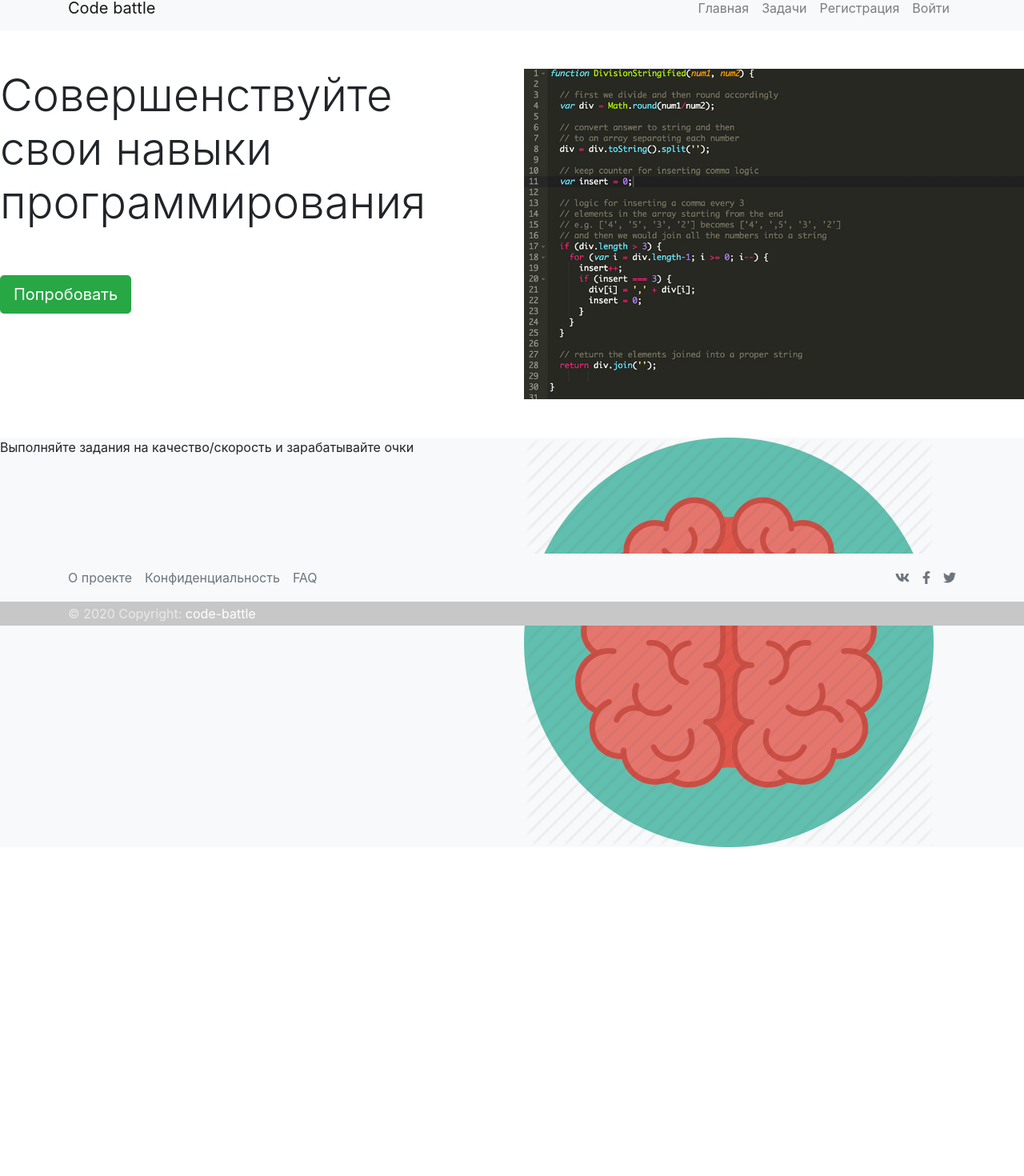
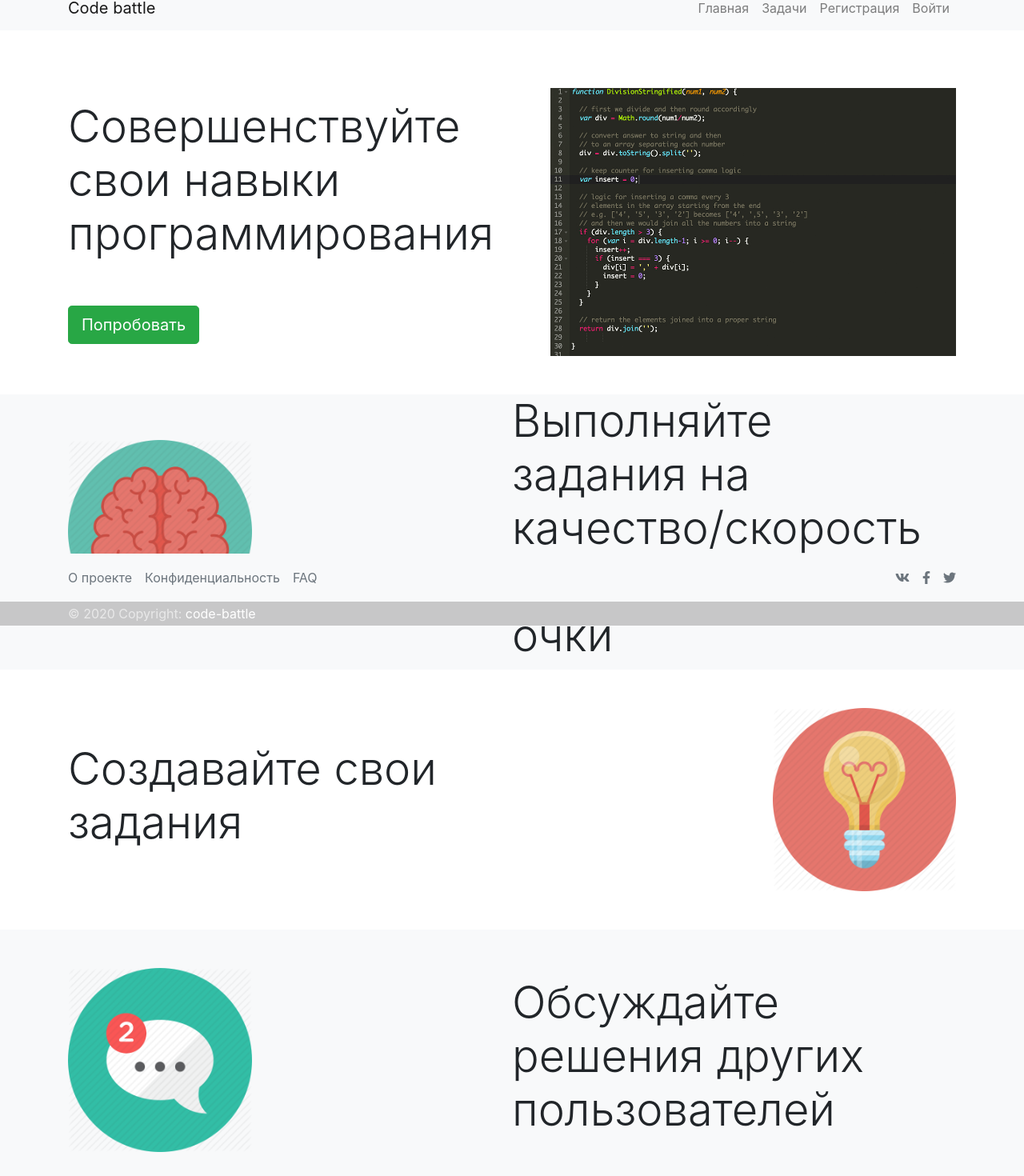
Before and after one commit to space2pacman/code-battle-client, a Vue app: page /solution/1 in a window 1280 px wide. Shown: the part 18-1488 px from the top of the page at 80% size. Before the commit the page ends 1077 px from the top, so only its background shows below. Built offline with nearby package versions, Linux system fonts and the light colour scheme.

Commit message:
add MainSection component

```diff
--- /dev/null
+++ b/src/components/MainSection.vue
@@ -0,0 +1,51 @@
+<template>
+	<div class="main__section" :class="background">
+		<div class="container">
+			<div class="d-flex justify-content-between align-items-center" :class="rowReverse">
+				<div class="w-50">
+					<h2 class="display-4">{{ section.caption }}</h2>
+					<slot name="description" />
+				</div>
+				<div class="w-50">
+					<img :src="section.image.link" class="pt-5 pb-5" :class="[imagePadding, imageSize, imageDirection]">
+				</div>
+			</div>
+		</div>
+	</div>
+</template>
+
+<script>
+export default {
+	computed: {
+		imageSize() {
+			return this.section.image.size ? this.section.image.size : "w-100";
+		},
+		imagePadding() {
+			return this.index % 2 === 1 ? "pr-5" : "pl-5";
+		},
+		imageDirection() {
+			return { "float-right": this.index % 2 === 0 };
+		},
+		rowReverse() {
+			return { "flex-row-reverse": this.index % 2 === 1 };
+		},
+		background() {
+			return { "bg-light": this.index % 2 === 1 };
+		}
+	},
+	props: {
+		section: Object,
+		index: Number
+	}
+}
+</script>
+
+<style scoped>
+.main__section:last-child {
+	margin-bottom: 90px;
+}
+
+.main__section--last {
+	margin-bottom: 200px !important;
+}
+</style>
--- a/src/pages/Main.vue
+++ b/src/pages/Main.vue
@@ -1,21 +1,53 @@
 <template>
 	<div>
-		<div class="row mt-5">
-			<div class="col">
-				<h1 class="display-4">Совершенствуйте свои навыки программирования</h1>
+		<main-section v-for="(section, index) in sections" :section="section" :index="index">
+			<template v-if="section.slot === 'button'" v-slot:description>
 				<button type="button" class="btn btn-success btn-lg mt-5">Попробовать</button>
-			</div>
-			<div class="col">
-				<img src="@/assets/code.jpg" width="100%">
-			</div>
-		</div>
-		<div class="row mt-5 bg-light">
-			<div class="col">
-				Выполняйте задания на качество/скорость и зарабатывайте очки
-			</div>
-			<div class="col">
-				<img src="@/assets/brain.png">
-			</div>
-		</div>
+			</template>
+		</main-section>
 	</div>
 </template>
+
+<script>
+import MainSection from "@/components/MainSection";
+
+export default {
+	data() {
+		return {
+			sections: [
+				{
+					caption: "Совершенствуйте свои навыки программирования",
+					image: {
+						link: require("@/assets/code.jpg")
+					},
+					slot: "button"
+				},
+				{
+					caption: "Выполняйте задания на качество/скорость и зарабатывайте очки",
+					image: {
+						link: require("@/assets/brain.png"),
+						size: "w-50"
+					}
+				},
+				{
+					caption: "Создавайте свои задания",
+					image: {
+						link: require("@/assets/lamp.png"),
+						size: "w-50"
+					}
+				},
+				{
+					caption: "Обсуждайте решения других пользователей",
+					image: {
+						link: require("@/assets/chat.png"),
+						size: "w-50"
+					}
+				}
+			]
+		}
+	},
+	components: {
+		MainSection
+	}
+}
+</script>
```
